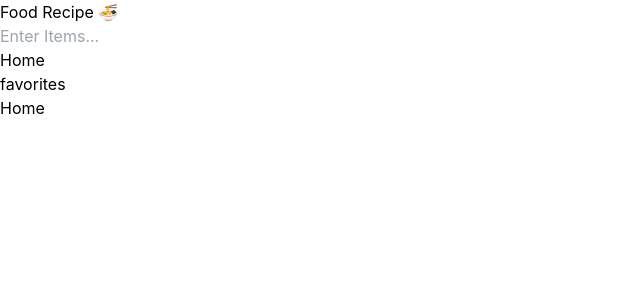
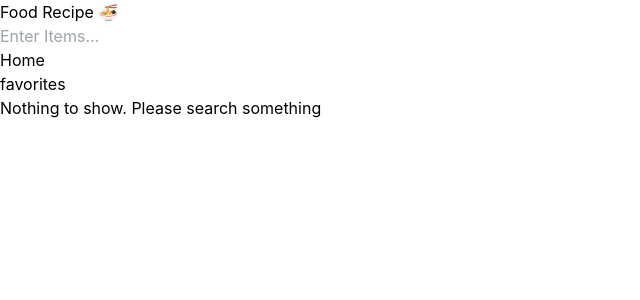
Before and after one commit to DeepshikhaJana/Food-Recipe, a React (Vite) app: page / in a window 1280 px wide. Shown: the top 300 px of the page, without its empty margins (0-640 px from the left). Built offline with nearby package versions, Linux system fonts and the light colour scheme.

Commit message:
added recipe-item

```diff
--- /dev/null
+++ b/src/components/recipe-item/index.jsx
@@ -0,0 +1,24 @@
+import React from 'react'
+import { Link } from "react-router-dom";
+
+function RecipeItem({item}) {
+  return (
+    <div className="flex flex-col w-80 overflow-hidden p-5 bg-white/75 shadow-xl gap-5 border-2 rounded-2xl border-white">
+      <div className="h-40 flex justify-center overflow-hidden items-center rounded-xl">
+        <img src={item?.image_url} alt="recipe item" className="block w-full" />
+      </div>
+      <span className="text-sm text-cyan-700 font-medium">
+        {item?.publisher}
+      </span>
+      <h3 className="font-bold text-2xl truncate text-black">{item?.title}</h3>
+      <Link
+        to={`/recipe-item/${item?.id}`}
+        className="text-sm p-3 mt-5 px-8 rounded-lg uppercase font-medium tracking-wider inline-block shadow-md bg-black text-white"
+      >
+        Recipe Details
+      </Link>
+    </div>
+  );
+}
+
+export default RecipeItem;
--- a/src/pages/home/index.jsx
+++ b/src/pages/home/index.jsx
@@ -1,10 +1,25 @@
 import React from 'react'
+import {useContext} from 'react'
+import { GlobalContext } from "../../context";
+import RecipeItem from "../../components/recipe-item";
 
 function Home() {
+
+  const {recipeList, loading} = useContext(GlobalContext);
+  if (loading) return <div>Loading...Please wait!</div>;
   return (
-
-    <div>Home</div>
-  )
+    <div className="py-8 container mx-auto flex flex-wrap justify-center gap-10">
+      {recipeList && recipeList.length > 0 ? (
+        recipeList.map((item) => <RecipeItem item={item} />)
+      ) : (
+        <div>
+          <p className="lg:text-4xl text-xl text-center text-white font-extrabold">
+            Nothing to show. Please search something
+          </p>
+        </div>
+      )}
+    </div>
+  );
 }
 
 export default Home
```
